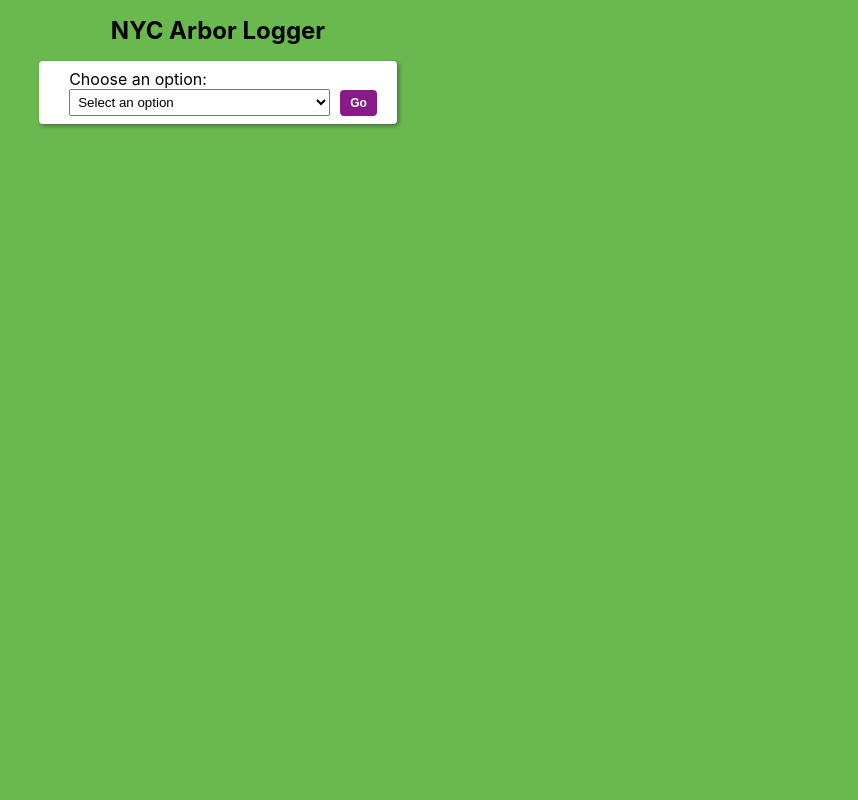
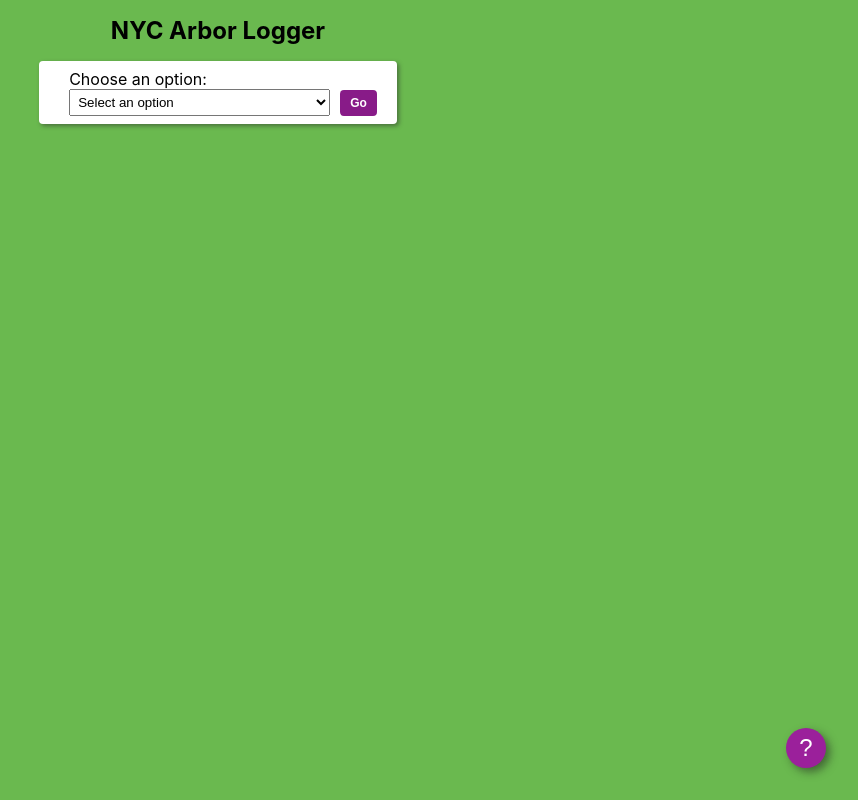
Before and after one commit to wilsonj806/nyc-arbor-logger, a React (Create React App) app: page / in a window 1280 px wide. Shown: the whole page, without its empty margins (422-1280 px from the left). Built offline with nearby package versions, Linux system fonts and the light colour scheme.

Commit message:
Add bare minimum Modal

```diff
--- a/public/index.html
+++ b/public/index.html
@@ -28,6 +28,7 @@
   </head>
   <body>
     <noscript>You need to enable JavaScript to run this app.</noscript>
+    <div id="portal"></div>
     <div id="root"></div>
     <!--
       This HTML file is a template.
--- a/src/App.tsx
+++ b/src/App.tsx
@@ -1,13 +1,18 @@
-import React, { useContext } from 'react';
+import React, { useContext, useState } from 'react';
 import { ApiContext } from './state/Context'
 
 import NavBar from './components/NavBar'
 import Chart from './components/Chart'
+import Modal from './components/Modal'
 
 
 function App() {
+  const [shouldDisplay, setShouldDisplay] = useState(false)
+
   const { endpointPrefix } = useContext(ApiContext)
   return (
+    <>
+      <Modal shouldDisplay={ shouldDisplay }/>
       <div className="App">
         <header className="App-header">
           <h1>NYC Arbor Logger</h1>
@@ -18,7 +23,11 @@ function App() {
         >
           <Chart endpointPrefix={endpointPrefix} chartSelector='#d3-stuff'/>
         </div>
+        <button className='fab' onClick={() => setShouldDisplay(!shouldDisplay) }>
+          ?
+        </button>
       </div>
+    </>
   );
 }
 
--- /dev/null
+++ b/src/components/Modal.tsx
@@ -0,0 +1,19 @@
+import React, { FC } from 'react'
+import ReactDom from 'react-dom'
+
+import './modal.css'
+
+import { ModalProps } from '../types'
+
+const Modal: FC<ModalProps> = ({ shouldDisplay }) => {
+  return shouldDisplay ? ReactDom.createPortal(
+    (
+      <div className='modal'>
+        <h1>About This Project</h1>
+      </div>
+    ),
+    document.getElementById('portal') as Element
+  ) : null
+}
+
+export default Modal
--- /dev/null
+++ b/src/components/modal.css
@@ -0,0 +1,9 @@
+.modal {
+  position: absolute;
+  background: white;
+  top: 12vh;
+  left: 25%;
+  width: 60%;
+  height: 55vh;
+  z-index: 10;
+}
--- a/src/index.css
+++ b/src/index.css
@@ -7,7 +7,8 @@ body {
   -webkit-font-smoothing: antialiased;
   -moz-osx-font-smoothing: grayscale;
   box-sizing: border-box;
-  background: #6ab94f
+  background: #6ab94f;
+  position: relative;
 }
 
 .App {
@@ -18,9 +19,20 @@ body {
   flex-flow: column nowrap;
   place-items: center center;
 }
-code {
-  font-family: source-code-pro, Menlo, Monaco, Consolas, 'Courier New',
-    monospace;
+
+.fab {
+  position: absolute;
+  bottom: 32px;
+  right: 32px;
+  border-radius: 50%;
+  background: rgb(155, 32, 155);
+  box-shadow: 4px 4px 8px rgba(27, 27, 27, 0.5);
+  border: 0;
+  color: white;
+  width: 40px;
+  height: 40px;
+  font-size: 1.5rem;
+  /* padding: 8px 12px; */
 }
 
 
@@ -42,3 +54,10 @@ svg {
   margin: auto;
   background: rgb(250, 250, 250);
 }
+
+#portal {
+  position: absolute;
+  height: 0vh;
+  width: 100vw;
+  z-index: 0;
+}
--- a/src/types/index.d.ts
+++ b/src/types/index.d.ts
@@ -23,6 +23,11 @@ declare namespace ArborLoggerTypes {
     endpointPrefix: string
     chartSelector: string
   }
+
+  interface ModalProps {
+    shouldDisplay: boolean
+  }
+
 }
 
 declare module 'ArborLoggerTypes' {
```
Lines whose indentation alone changed are shown as unchanged.
